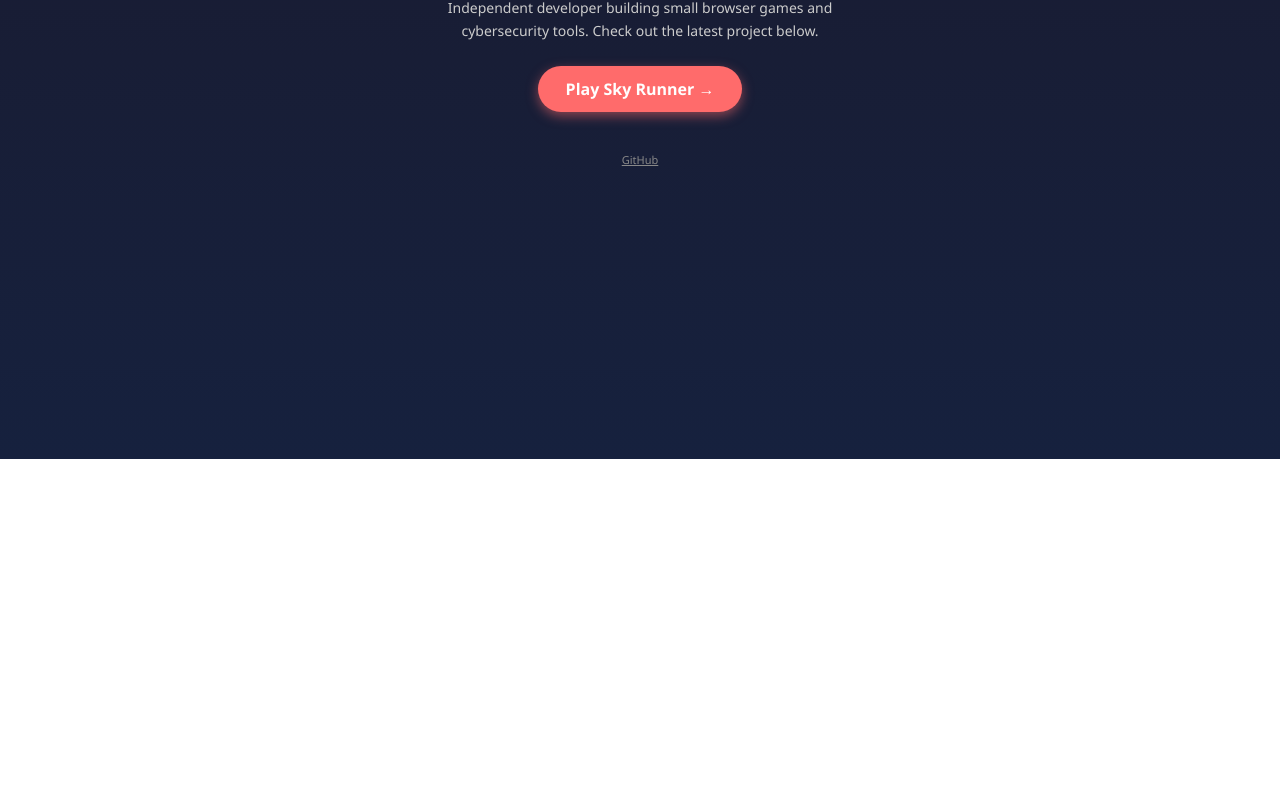
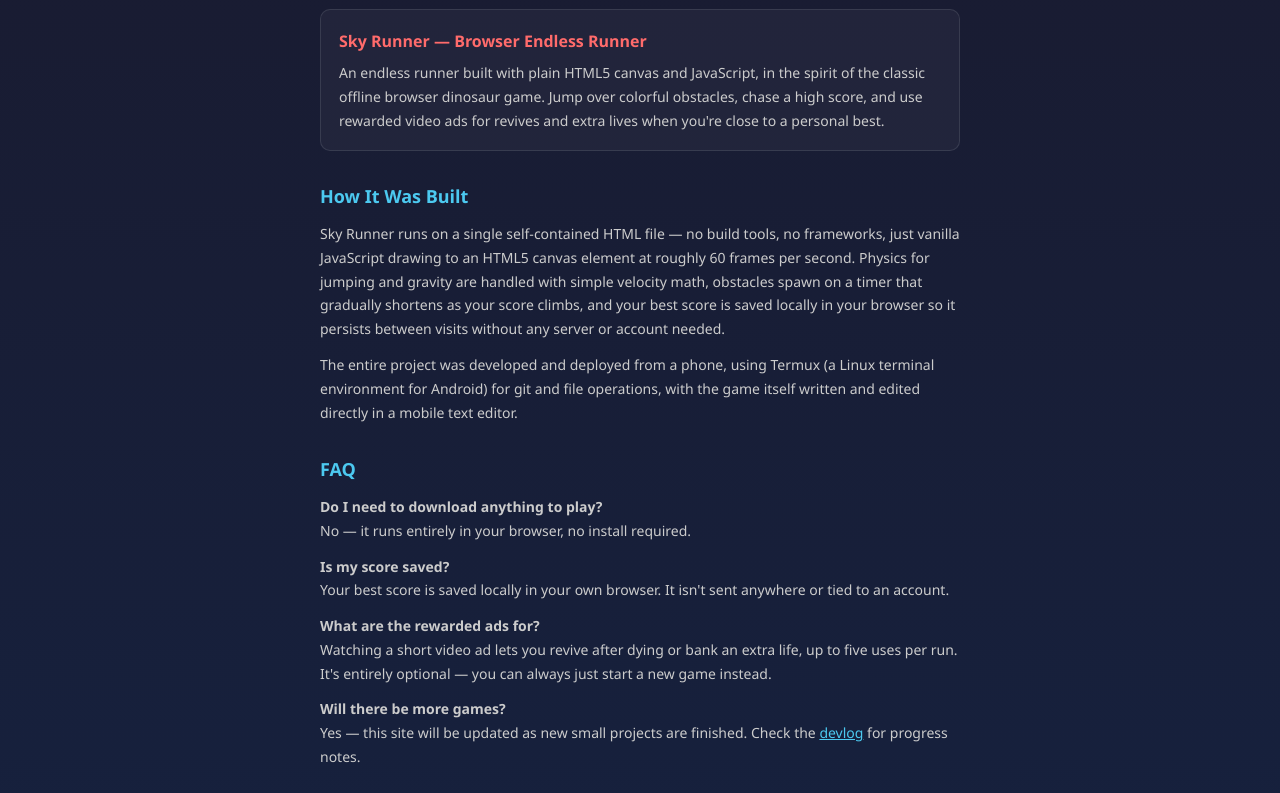
Before and after one commit to THmoney/THmoney.github.io, a plain HTML site: page index.html in a window 1280 px wide. Shown: the part 341-1134 px from the top of the page. Before the commit the page ends 800 px from the top, so only its background shows below. Drawn offline with Linux system fonts and the light colour scheme.

Commit message:
Expand site with about, FAQ, and devlog content

```diff
--- a/index.html
+++ b/index.html
@@ -3,10 +3,10 @@
 <head>
 <meta charset="UTF-8">
 <meta name="viewport" content="width=device-width, initial-scale=1.0">
-<title>THmoney — Projects</title>
-<meta name="google-adsense-account" content="ca-pub-8316025253057084">
+<title>THmoney — Independent Developer</title>
 
 <script async src="https://pagead2.googlesyndication.com/pagead/js/adsbygoogle.js?client=ca-pub-8316025525057084" crossorigin="anonymous"></script>
+<meta name="google-adsense-account" content="ca-pub-8316025525057084">
 
 <style>
   * { margin: 0; padding: 0; box-sizing: border-box; }
@@ -14,38 +14,66 @@
     background: linear-gradient(180deg, #1a1a2e 0%, #16213e 100%);
     color: #ddd;
     font-family: 'Segoe UI', Arial, sans-serif;
-    min-height: 100vh;
-    display: flex;
-    flex-direction: column;
-    align-items: center;
-    justify-content: center;
-    text-align: center;
-    padding: 20px;
+    line-height: 1.7;
+    padding: 30px 20px 60px;
+    max-width: 680px;
+    margin: 0 auto;
   }
-  h1 { color: #ffd166; font-size: 26px; margin-bottom: 10px; }
-  p { color: #ccc; font-size: 14px; margin-bottom: 24px; max-width: 420px; line-height: 1.6; }
-  a.game-link {
-    display: inline-block;
-    background: #ff6b6b;
-    color: #fff;
+  h1 { color: #ffd166; font-size: 28px; margin-bottom: 6px; }
+  .tagline { color: #999; font-size: 14px; margin-bottom: 30px; }
+  h2 { color: #4cc9f0; font-size: 18px; margin-top: 30px; margin-bottom: 10px; }
+  p { font-size: 14px; color: #ccc; margin-bottom: 12px; }
+  ul { padding-left: 20px; margin-bottom: 12px; }
+  li { font-size: 14px; color: #ccc; margin-bottom: 6px; }
+  a { color: #4cc9f0; }
+  .game-card {
+    display: block;
+    background: rgba(255,255,255,0.04);
+    border: 1px solid rgba(255,255,255,0.1);
+    border-radius: 10px;
+    padding: 18px;
+    margin: 16px 0;
     text-decoration: none;
-    font-weight: bold;
-    padding: 12px 28px;
-    border-radius: 30px;
-    box-shadow: 0 4px 12px rgba(255,107,107,0.5);
   }
-  footer { margin-top: 40px; font-size: 11px; color: #666; }
-  footer a { color: #888; }
+  .game-card h3 { color: #ff6b6b; font-size: 16px; margin-bottom: 6px; }
+  .game-card p { margin-bottom: 0; }
+  footer {
+    margin-top: 40px;
+    font-size: 12px;
+    color: #666;
+    border-top: 1px solid rgba(255,255,255,0.08);
+    padding-top: 16px;
+  }
+  footer a { color: #888; margin-right: 14px; }
 </style>
 </head>
 <body>
 
 <h1>THmoney</h1>
-<p>Independent developer building small browser games and cybersecurity tools. Check out the latest project below.</p>
+<p class="tagline">Independent developer — cybersecurity tools & small browser games</p>
 
-<a class="game-link" href="https://thmoney.github.io/Sky-Runner-/">Play Sky Runner →</a>
+<h2>About Me</h2>
+<p>I'm a self-taught cybersecurity practitioner based in South Africa, working toward SOC Analyst and broader cybersecurity roles. Alongside my security projects, I build small independent software projects to sharpen my skills and share along the way — this site is one of those projects.</p>
+
+<h2>Current Project: Sky Runner</h2>
+<a class="game-card" href="https://thmoney.github.io/Sky-Runner-/">
+  <h3>Sky Runner — Browser Endless Runner</h3>
+  <p>An endless runner built with plain HTML5 canvas and JavaScript, in the spirit of the classic offline browser dinosaur game. Jump over colorful obstacles, chase a high score, and use rewarded video ads for revives and extra lives when you're close to a personal best.</p>
+</a>
+
+<h2>How It Was Built</h2>
+<p>Sky Runner runs on a single self-contained HTML file — no build tools, no frameworks, just vanilla JavaScript drawing to an HTML5 canvas element at roughly 60 frames per second. Physics for jumping and gravity are handled with simple velocity math, obstacles spawn on a timer that gradually shortens as your score climbs, and your best score is saved locally in your browser so it persists between visits without any server or account needed.</p>
+<p>The entire project was developed and deployed from a phone, using Termux (a Linux terminal environment for Android) for git and file operations, with the game itself written and edited directly in a mobile text editor.</p>
+
+<h2>FAQ</h2>
+<p><strong>Do I need to download anything to play?</strong><br>No — it runs entirely in your browser, no install required.</p>
+<p><strong>Is my score saved?</strong><br>Your best score is saved locally in your own browser. It isn't sent anywhere or tied to an account.</p>
+<p><strong>What are the rewarded ads for?</strong><br>Watching a short video ad lets you revive after dying or bank an extra life, up to five uses per run. It's entirely optional — you can always just start a new game instead.</p>
+<p><strong>Will there be more games?</strong><br>Yes — this site will be updated as new small projects are finished. Check the <a href="devlog.html">devlog</a> for progress notes.</p>
 
 <footer>
+  <a href="devlog.html">Devlog</a>
+  <a href="https://thmoney.github.io/Sky-Runner-/privacy.html">Privacy Policy</a>
   <a href="https://github.com/THmoney" target="_blank" rel="noopener">GitHub</a>
 </footer>
 
```
Also changed, not shown: devlog.html (added, +55 -0 lines).
